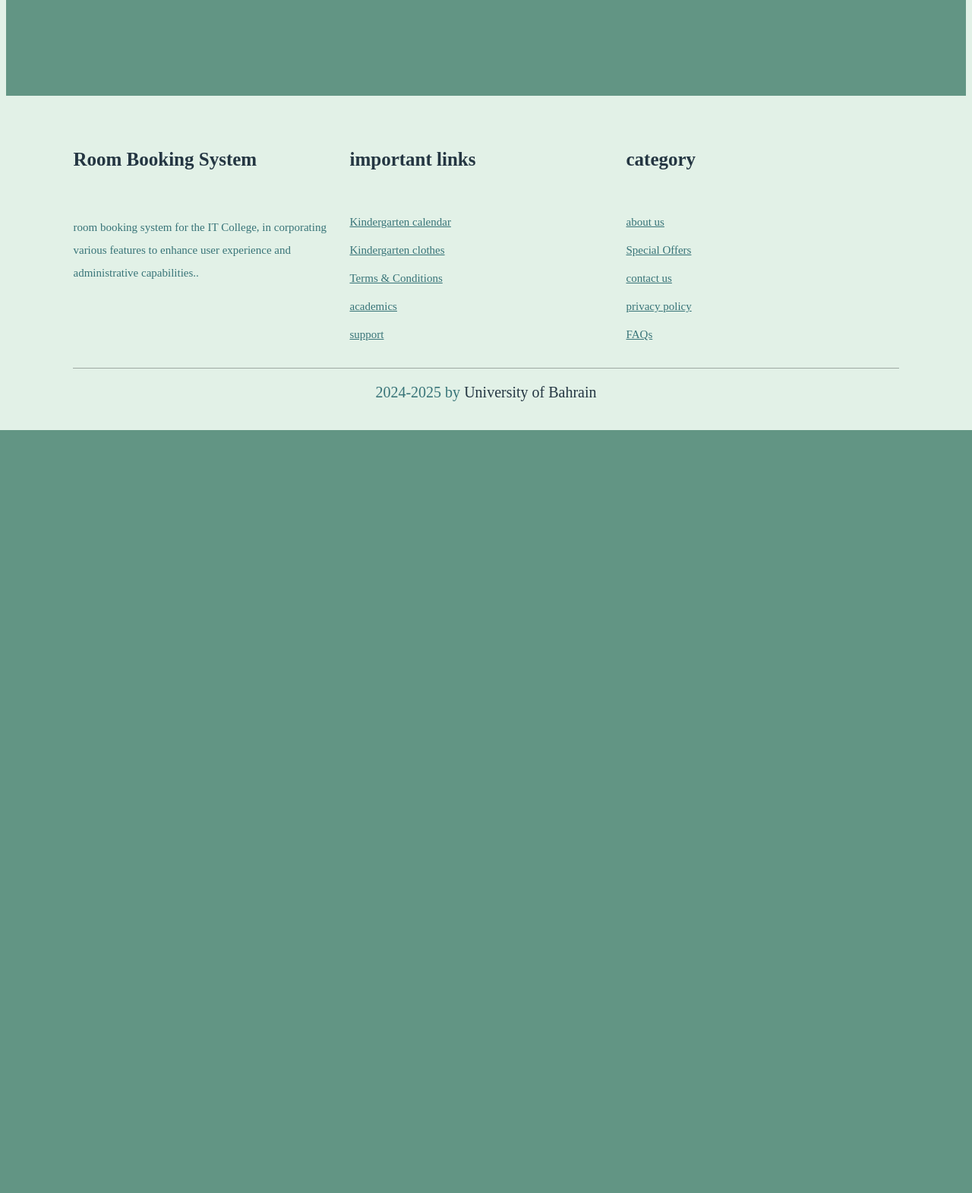
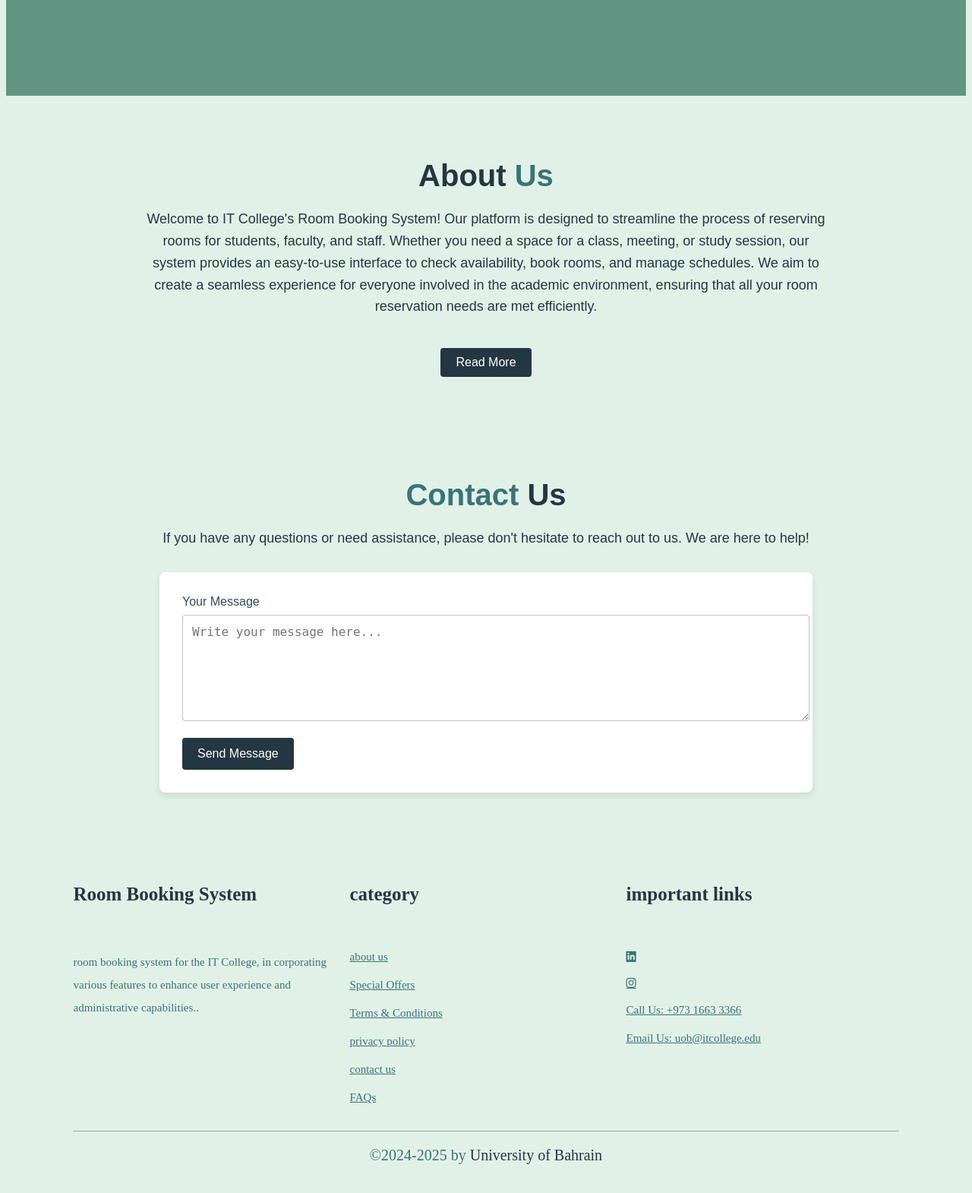
Before and after one commit to Fatimatrook/Itcs333-project, a PHP site: page / in a window 1280 px wide. Shown: the part 722-2292 px from the top of the page at 76% size. Before the commit the page ends 1288 px from the top, so only its background shows below. Run offline with PHP 8.4, Linux system fonts and the light colour scheme; some libraries are stand-ins or nearby versions.

Commit message:
Update index style

```diff
--- a/css/styles.css
+++ b/css/styles.css
@@ -119,6 +119,8 @@ section{
 
  }
 
+
+
  /* CSS of footer */
  .footer{
     background: var(--forth-color)} /* Color of the background of the footer */
--- a/index.html
+++ b/index.html
@@ -6,6 +6,146 @@
     <link rel="stylesheet" href="https://cdnjs.cloudflare.com/ajax/libs/font-awesome/6.6.0/css/all.min.css">
     <link rel="stylesheet" href="css/styles.css">
     <title>IT Room Booking System</title>
+    <style>
+        :root{
+        --first-color:#243642;
+        --seconed-color: #387478;
+        --third-color:#629584;
+        --forth-color: #E2F1E7;}
+
+        /* About Us Section Styling */
+        #about-us {
+            background-color: var(--forth-color);
+            padding: 50px 20px;
+            text-align: center;
+            color: var(--first-color);
+            font-family: 'Arial', sans-serif;}
+
+        #about-us h2 {
+            font-size: 40px;
+            color: var(--first-color);
+            margin-bottom: 20px;}
+
+        #about-us h2 span {
+            font-size: 40px;
+            color: var(--seconed-color);
+            margin-bottom: 20px;}
+
+        #about-us p {
+            font-size: 18px;
+            line-height: 1.6;
+            max-width: 900px;
+            margin: 0 auto 20px auto;}
+
+        #about-us .btn {
+            background-color: var(--first-color);
+            color: white;
+            text-decoration: none;
+            padding: 10px 20px;
+            font-size: 16px;
+            border-radius: 4px;
+            display: inline-block;
+            margin-top: 20px;
+            transition: 0.3s ease;}
+
+        #about-us .btn:hover {
+            background-color: var(--seconed-color);}
+
+        /* Contact Us Section Styling */
+        #contact-us {
+            background-color: var(--forth-color);
+            padding: 50px 20px;
+            text-align: center;
+            color: var(--first-color);
+            font-family: 'Arial', sans-serif;}
+
+        #contact-us h2 {
+            font-size: 40px;
+            color: var(--first-color);
+            margin-bottom: 20px;}
+
+        #contact-us h2 span{
+            font-size: 40px;
+            color: var(--seconed-color);
+            margin-bottom: 20px;}
+
+        #contact-us p {
+            font-size: 18px;
+            line-height: 1.6;
+            max-width: 900px;
+            margin: 0 auto 20px auto;}
+
+        /* Contact Form Styling */
+        #contact-us form {
+            background-color: #ffffff;
+            padding: 30px;
+            border-radius: 8px;
+            box-shadow: 0 4px 8px rgba(0, 0, 0, 0.1);
+            margin-top: 30px;
+            max-width: 800px;
+            margin-left: auto;
+            margin-right: auto;
+            text-align: left;}
+
+        #contact-us .form-group {margin-bottom: 20px;}
+
+        #contact-us label {
+            font-size: 16px;
+            color: #34495e;
+            display: block;
+            margin-bottom: 8px;}
+
+        #contact-us textarea {
+            width: 100%;
+            padding: 12px;
+            border: 1px solid #bdc3c7;
+            border-radius: 4px;
+            font-size: 16px;
+            color: #2c3e50;
+            resize: vertical; /* Allow vertical resizing of the textarea */
+        }
+
+        #contact-us button[type="submit"] {
+            background-color: var(--first-color);
+            color: white;
+            border: none;
+            padding: 12px 20px;
+            font-size: 16px;
+            border-radius: 4px;
+            cursor: pointer;
+            transition: 0.3s ease;
+        }
+
+        #contact-us button[type="submit"]:hover {
+            background-color: var(--seconed-color);
+        }
+
+        #contact-us textarea:focus,
+        #contact-us button[type="submit"]:focus {
+            outline: none;
+            border-color: var(--seconed-color);
+        }
+
+        /* Mobile Responsiveness */
+        @media (max-width: 768px) {
+            #about-us h2, #contact-us h2 {
+                font-size: 28px;
+            }
+
+            #about-us p, #contact-us p {
+                font-size: 16px;
+            }
+
+            #contact-us form {
+                padding: 20px;
+            }
+
+            #contact-us button[type="submit"] {
+                font-size: 14px;
+                padding: 10px 15px;
+            }
+        }
+    </style>
 </head>
 <body>
     <!--Header start-->
@@ -18,7 +158,7 @@
         <!--navbar-->
         <nav class="navbar">
             <a href="#home">Home</a>
-            <a href="#about">About us</a>
+            <a href="#about-us">About us</a>
             <a href="profile.php">Profile</a>
             <a href="#rooms">Rooms</a>
             <a href="#contact">Contact us</a>
@@ -49,6 +189,38 @@
     </section>
     <!--Home section end-->
 
+    <!-- About Us Section -->
+<section id="about-us" class="about-us-section">
+    <div class="section-container">
+        <h2>About <span>Us</span></h2>
+        <p>Welcome to IT College's Room Booking System! Our platform is designed to streamline
+            the process of reserving rooms for students, faculty, and staff. Whether you need
+            a space for a class, meeting, or study session, our system provides an easy-to-use
+            interface to check availability, book rooms, and manage schedules. We aim to create
+            a seamless experience for everyone involved in the academic environment, ensuring
+            that all your room reservation needs are met efficiently.</p>
+            <a href="#" class="btn">Read More</a>
+
+    </div>
+</section>
+
+<!-- Contact Us Section -->
+<section id="contact-us" class="contact-us-section">
+    <div class="section-container">
+        <h2><span>Contact </span>Us</h2>
+        <p>If you have any questions or need assistance, please don't hesitate to reach out to us. We are here to help!</p>
+        <form action="/submit-message" method="POST">
+            <div class="form-group">
+                <label for="message">Your Message</label>
+                <textarea id="message" name="message" rows="6" required placeholder="Write your message here..."></textarea>
+            </div>
+
+            <button type="submit" class="submit-button">Send Message</button>
+        </form>
+        </form>
+    </div>
+</section>
+
     <!-- footer section starts -->
     <section class="footer">
         <div class="box-container">
@@ -61,24 +233,25 @@
             </div>
 
             <div class="box">
-                <h3>important links</h3>
-                <a href="#"> Kindergarten calendar</a>
-                <a href="#"> Kindergarten clothes</a>
+                <h3>category</h3>
+                <a href="#"> about us</a>
+                <a href="#"> Special Offers</a>
                 <a href="#"> Terms & Conditions</a>
-                <a href="#"> academics</a>
-                <a href="#"> support</a>
+                <a href="#"> privacy policy</a>
+                <a href="#"> contact us</a>
+                <a href="#"> FAQs</a>
             </div>
 
             <div class="box">
-                <h3>category</h3>
-                <a href="#"> about us</a>
-                <a href="#"> Special Offers</a>
-                <a href="#"> contact us</a>
-                <a href="#"> privacy policy</a>
-                <a href="#"> FAQs</a>
+                <h3>important links</h3>
+                <a href="#" target="_blank" class="fab fa-linkedin"></a>
+                <a href="#" target="_blank" class="fab fa-instagram"></a>
+                <a href="#">Call Us: +973 1663 3366 </a>
+                <a href="#">Email Us: uob@itcollege.edu</a>
+
             </div>
         </div>
-        <div class="end"> 2024-2025 by <span> University of Bahrain</span></div>
+        <div class="end"> &copy;2024-2025 by <span> University of Bahrain</span></div>
     </section><!-- section ends -->
 
     <!--java script file link-->
```
